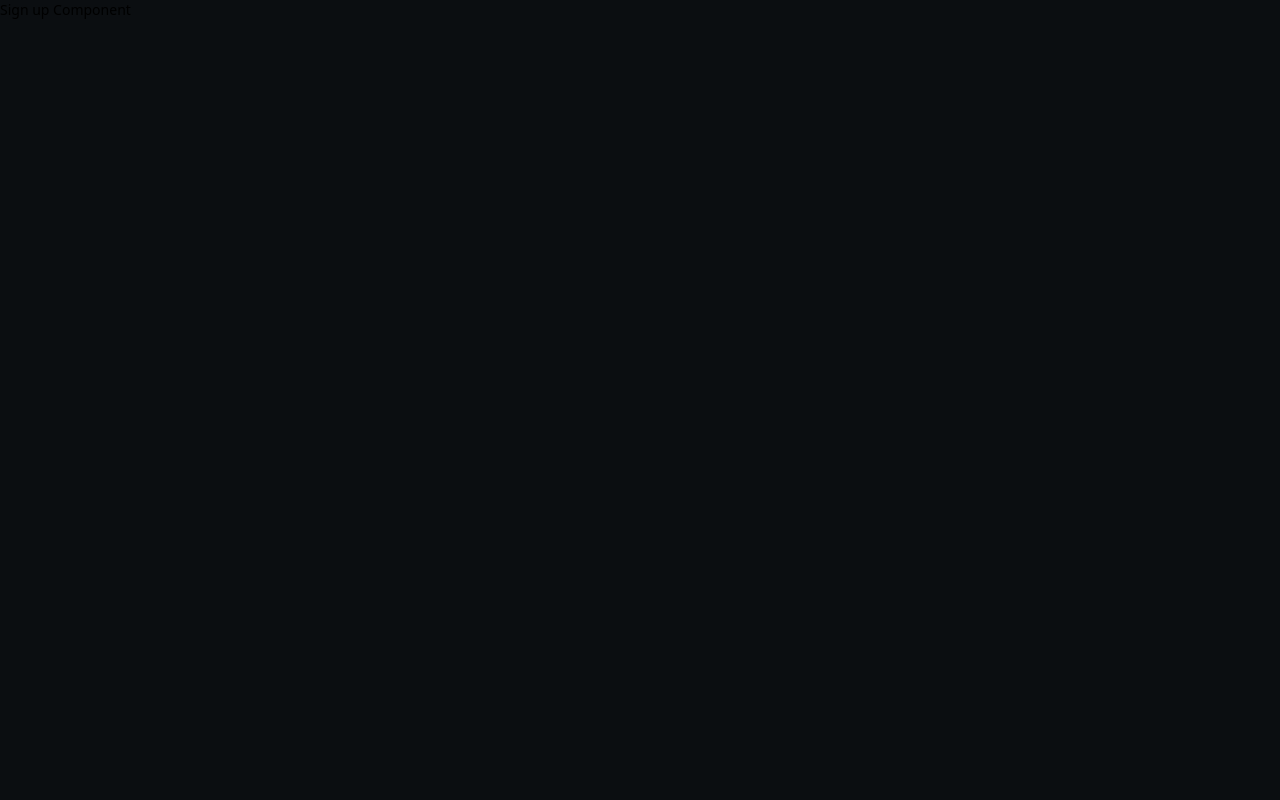
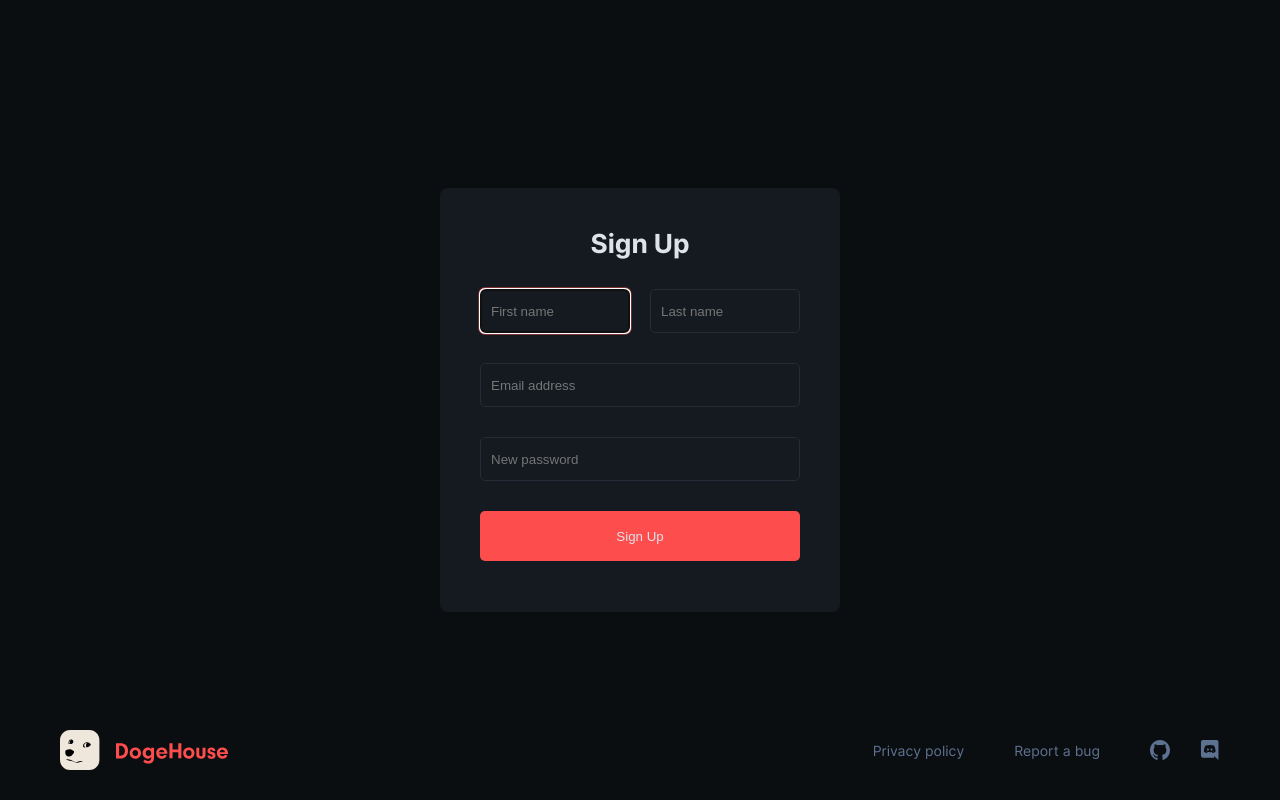
Before and after one commit to asyncfinkd/react-social-network, a React (Create React App) app: page /signup in a window 1280 px wide. Built offline with nearby package versions, Linux system fonts and the light colour scheme.

Commit message:
Sign up Markup

```diff
--- a/src/components/indexNotLogged/IndexNotLogged.js
+++ b/src/components/indexNotLogged/IndexNotLogged.js
@@ -35,9 +35,11 @@ export default function IndexNotLogged() {
                 Login
               </Styled.GridContainer__Content__Button>
             </Link>
-            <Styled.GridContainer__Content__Button>
-              Create New Account
-            </Styled.GridContainer__Content__Button>
+            <Link to="/signup">
+              <Styled.GridContainer__Content__Button>
+                Create New Account
+              </Styled.GridContainer__Content__Button>
+            </Link>
           </Styled.GridContainer__ContentWith__Buttons>
           <Styled.GridContainer__ForgotPassword__Container>
             Forgotten password?
--- a/src/components/indexNotLogged/footer/IndexNotLoggedFooter.js
+++ b/src/components/indexNotLogged/footer/IndexNotLoggedFooter.js
@@ -1,10 +1,12 @@
 import React from "react";
 import * as Styled from "../../styles/indexNotLogged/IndexNotLoggedStyles";
+import { Link } from "react-router-dom";
 
 export default function IndexNotLoggedFooter() {
   return (
     <>
       <Styled.FooterContainer>
+        <Link to="/">
           <Styled.FooterSVG>
             <Styled.FooterSVGElement
               width="168"
@@ -71,6 +73,7 @@ export default function IndexNotLoggedFooter() {
               ></path>
             </Styled.FooterSVGElement>
           </Styled.FooterSVG>
+        </Link>
         <Styled.FooterSecond__Container>
           <Styled.FooterSecond__Container__Linker active>
             Privacy policy
--- a/src/components/indexNotLogged/login/IndexNotLoggedLogin.js
+++ b/src/components/indexNotLogged/login/IndexNotLoggedLogin.js
@@ -53,6 +53,7 @@ export default function IndexNotLoggedLogin() {
                 ref={inputs.emailRef}
                 value={inputs.email}
                 onChange={handleChange}
+                autoFocus
                 name="email"
                 autoComplete="off"
                 autoCapitalize="off"
@@ -90,9 +91,9 @@ export default function IndexNotLoggedLogin() {
               Login
             </Styled.GridContainer__ContentInputButton>
             <Link to="/">
-              <Styled.GridContainer__ContentTitle active>
-                Back Home
-              </Styled.GridContainer__ContentTitle>
+              <Styled.GridContainer__ForgotPassword__Container>
+                Forgotten password?
+              </Styled.GridContainer__ForgotPassword__Container>
             </Link>
           </Styled.GridContainer__Content>
           <IndexNotLoggedFooter />
--- a/src/components/indexNotLogged/signup/IndexNotLoggedSignup.js
+++ b/src/components/indexNotLogged/signup/IndexNotLoggedSignup.js
@@ -1,6 +1,7 @@
 import React, { useEffect } from "react";
 import { useLocation } from "react-router-dom";
 import * as Styled from "../../styles/indexNotLogged/IndexNotLoggedStyles";
+import IndexNotLoggedFooter from "../footer/IndexNotLoggedFooter";
 
 export default function IndexNotLoggedSignup() {
   const { pathname } = useLocation();
@@ -10,7 +11,58 @@ export default function IndexNotLoggedSignup() {
   }, [pathname]);
   return (
     <>
-      <p>Sign up Component</p>
+      <Styled.GridContainer>
+        <Styled.GridContainer__Content>
+          <Styled.GridContainer__ContentTitle>
+            Sign Up
+          </Styled.GridContainer__ContentTitle>
+          <Styled.GridContainerBoth__InputsContainer>
+            <div style={{ position: "relative" }}>
+              <Styled.GridContainerBoth__Input
+                type="text"
+                placeholder="First name"
+                autoFocus
+                autoComplete="off"
+                autoCapitalize="off"
+                autoCorrect="off"
+              />
+            </div>
+            <div style={{ position: "relative" }}>
+              <Styled.GridContainerBoth__Input
+                type="text"
+                placeholder="Last name"
+                autoComplete="off"
+                autoCapitalize="off"
+                autoCorrect="off"
+              />
+            </div>
+          </Styled.GridContainerBoth__InputsContainer>
+          <div style={{ position: "relative" }}>
+            <Styled.GridContainerBoth__Input
+              style={{ width: "100%" }}
+              type="text"
+              placeholder="Email address"
+              autoComplete="off"
+              autoCapitalize="off"
+              autoCorrect="off"
+            />
+          </div>
+          <div style={{ position: "relative" }}>
+            <Styled.GridContainerBoth__Input
+              style={{ width: "100%" }}
+              type="password"
+              placeholder="New password"
+              autoComplete="off"
+              autoCapitalize="off"
+              autoCorrect="off"
+            />
+          </div>
+          <Styled.GridContainer__ContentInputButton>
+            Sign Up
+          </Styled.GridContainer__ContentInputButton>
+        </Styled.GridContainer__Content>
+        <IndexNotLoggedFooter />
+      </Styled.GridContainer>
     </>
   );
 }
--- a/src/components/styles/indexNotLogged/IndexNotLoggedStyles.js
+++ b/src/components/styles/indexNotLogged/IndexNotLoggedStyles.js
@@ -242,3 +242,25 @@ export const GridContainer__ContentInput__Tooltip__Span = styled.span`
   display: flex;
   align-items: center;
 `;
+
+export const GridContainerBoth__InputsContainer = styled.div`
+  display: flex;
+  align-items: center;
+  gap: 20px;
+`;
+
+export const GridContainerBoth__Input = styled.input`
+  width: 100%;
+  height: 44px;
+  background-color: transparent;
+  border: 1px solid #242c37;
+  border-radius: 5px;
+  padding-left: 10px;
+  color: #dee3ea;
+  transition: all 0.1s ease;
+
+  &:focus {
+    border: 1px solid #fd4d4d;
+    box-shadow: 0 0 0 0.12rem rgba(253, 77, 77, 0.6);
+  }
+`;
```
Lines whose indentation alone changed are shown as unchanged.
